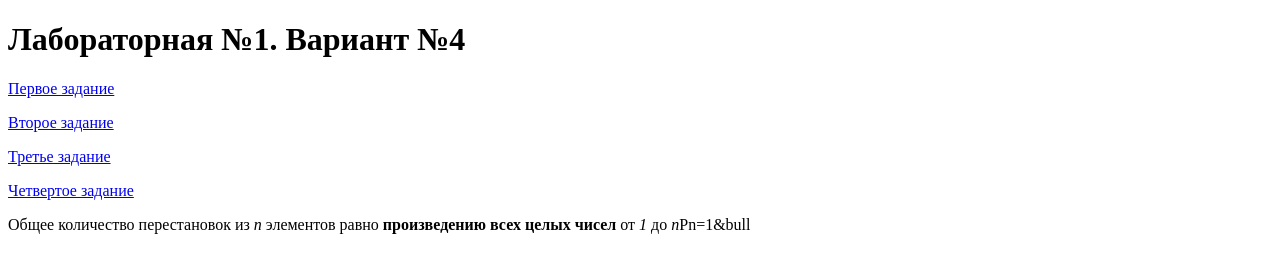
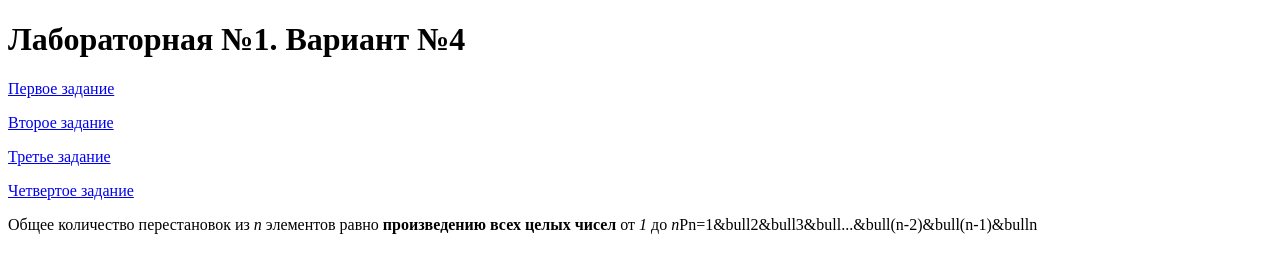
Before and after one commit to kokownik/internet_lab1, a plain HTML site: page index.html in a window 1280 px wide. Drawn offline with Linux system fonts and the light colour scheme.

Commit message:
Update index.html

```diff
--- a/index.html
+++ b/index.html
@@ -14,7 +14,7 @@
 <p><a href="#fourth_task">Четвертое задание</a></p>
 <p><a name="first_task"></a></p>
 
-  <p>Общее количество перестановок из <i>n</i> элементов равно <b>произведению всех целых чисел</b> от <i>1</i> до <i>n</i>Pn=1&bull</p>
+  <p>Общее количество перестановок из <i>n</i> элементов равно <b>произведению всех целых чисел</b> от <i>1</i> до <i>n</i>Pn=1&bull2&bull3&bull...&bull(n-2)&bull(n-1)&bulln</p>
 
 
 </body>
```
